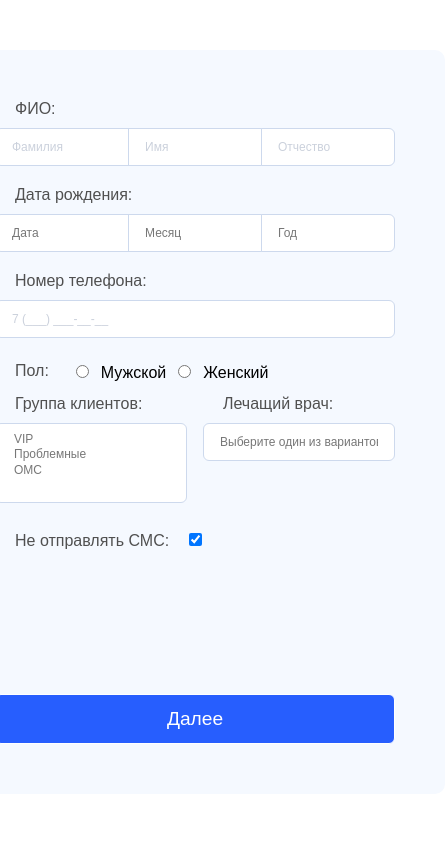
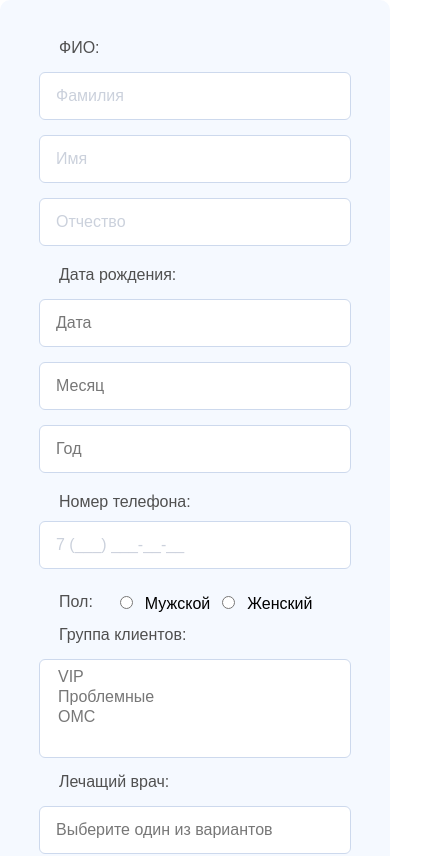
Before and after one commit to inekit/test-medods-form, a Vue app: page / in a window 390 px wide. Shown: the top 856 px of the page, 445 px wide, since content can reach past the window. Built offline with nearby package versions, Linux system fonts and the light colour scheme.

Commit message:
added adaptive layout

```diff
--- a/src/App.vue
+++ b/src/App.vue
@@ -43,7 +43,9 @@ export default {
 </script>
 
 <style lang="scss">
-.two-clm {
+.two-clm,
+.three-clm {
+  @media screen and (min-width: 768px) {
     display: flex;
     justify-content: space-between;
     & > * {
@@ -56,17 +58,19 @@ export default {
       }
     }
   }
+  @media screen and (max-width: 768px) {
+    & > div.clm {
+      & > * {
+        margin: 15px 0;
+      }
+    }
+  }
+}
 
 .three-clm {
-  display: flex;
-  justify-content: space-between;
+  @media screen and (min-width: 768px) {
     & > * {
-    display: block;
-    flex: 1;
       max-width: 31%;
-    & > input,
-    select {
-      margin-top: 10px;
     }
   }
 }
@@ -86,6 +90,18 @@ export default {
   min-width: 400px;
   max-width: 800px;
   height: calc(100vh - 200px);
+
+  @media screen and (max-width: 767px) {
+    min-width: unset;
+    width: 80%;
+    padding: 10%;
+    top: 0;
+    left: 0 !important;
+    transform: unset;
+    height: fit-content;
+    min-height: 100%;
+  }
+
   &.active ~ div {
     left: 70%;
   }
@@ -124,8 +140,8 @@ select {
 
   @media screen and (max-width: 767px) {
     padding: 8px 16px;
-    line-height: 20px;
-    font-size: 12px;
+    line-height: 30px;
+    font-size: 16px;
   }
   font-weight: 500;
   font-family: inherit;
@@ -176,6 +192,9 @@ select {
 
 .form-group {
   display: flex;
+  @media screen and (max-width: 767px) {
+    display: block;
+  }
   & > span,
   input,
   select {
@@ -196,13 +215,16 @@ select {
     &:first-child:last-child {
       border-radius: 6px;
     }
+    @media screen and (max-width: 767px) {
+      border-radius: 6px !important;
+      margin: 15px 0 !important;
+    }
   }
   input,
   select {
     position: relative;
     z-index: 1;
     flex: 1 1 auto;
-    width: 1%;
     margin-top: 0;
     margin-bottom: 0;
   }
@@ -253,4 +275,21 @@ select {
   align-items: center;
   flex-direction: column;
 }
+
+html {
+  -webkit-text-size-adjust: none;
+  text-size-adjust: none;
+}
+input[type="text"],
+input[type="email"],
+input[type="tel"],
+input[type="number"],
+textarea {
+  -webkit-appearance: none;
+  -moz-appearance: none;
+  -ms-appearance: none;
+  appearance: none;
+  outline: 0;
+  box-shadow: none;
+}
 </style>
--- a/src/components/ButtonGroup.vue
+++ b/src/components/ButtonGroup.vue
@@ -73,6 +73,14 @@ export default {
   position: absolute;
   bottom: 50px;
   left: 50px;
+
+  @media screen and (max-width: 767px) {
+    position: relative;
+    width: 100%;
+    left: 0;
+    bottom: 0;
+  }
+
   button {
     transition: 0.2s;
     flex: 1;
```
Lines whose indentation alone changed are shown as unchanged.
